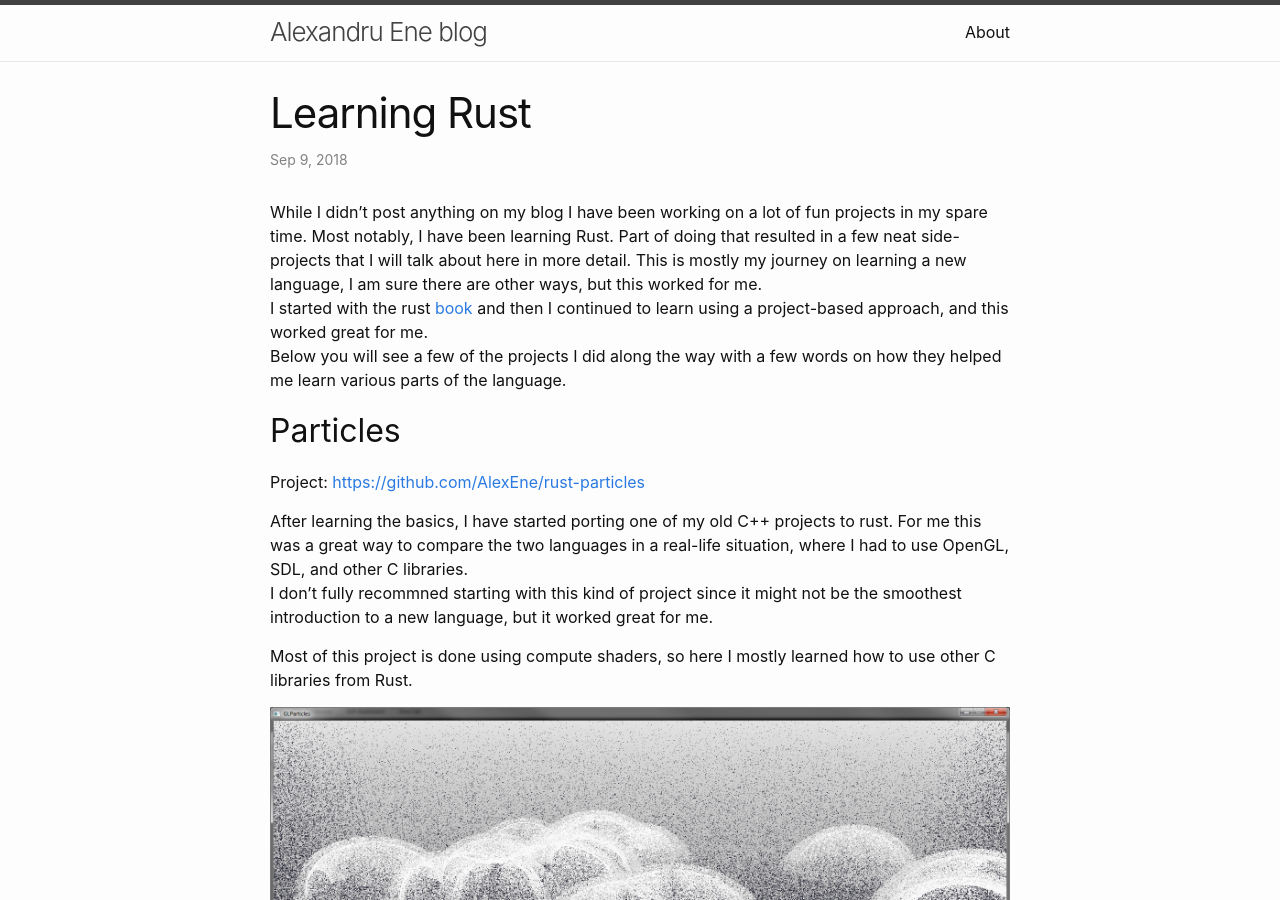
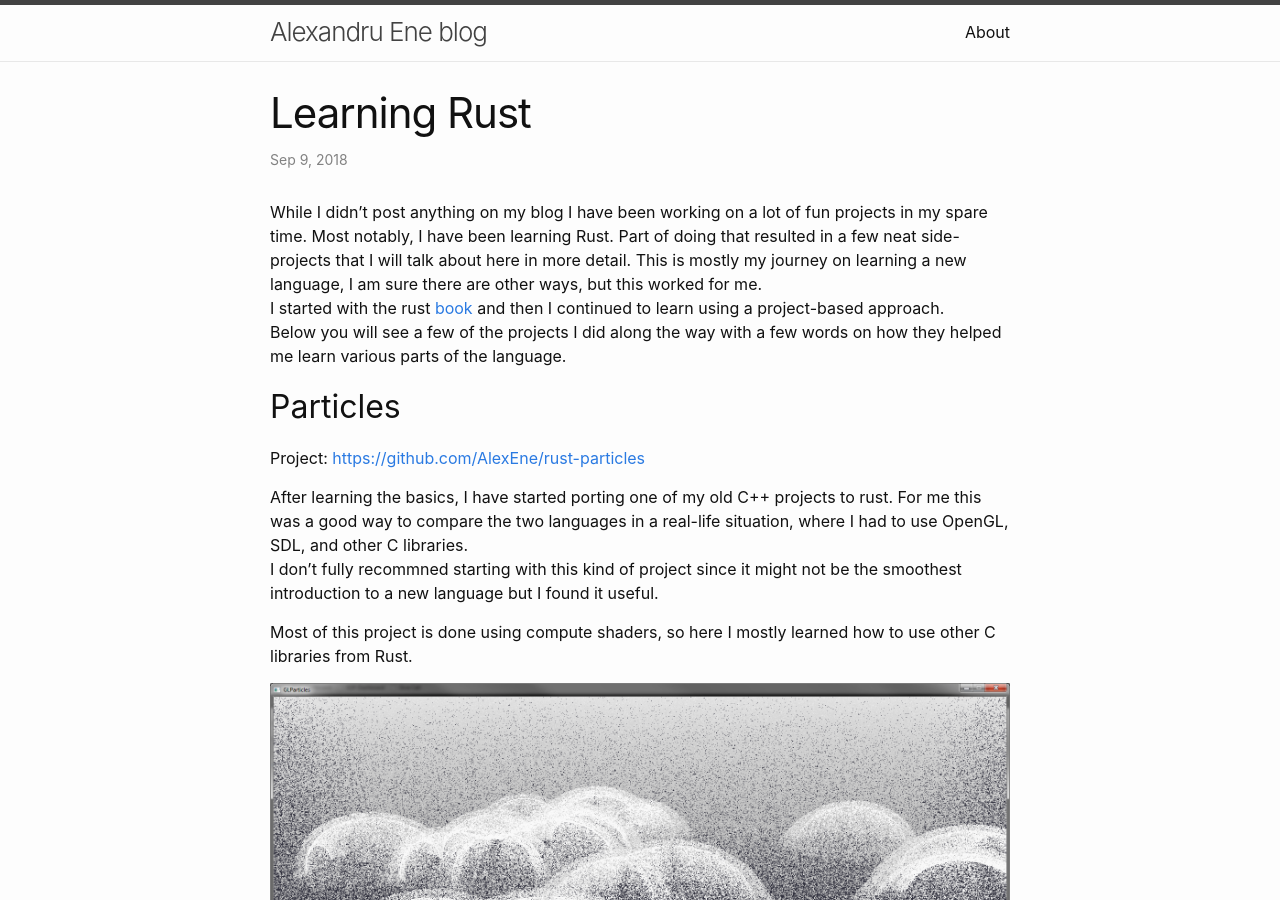
Before and after one commit to AlexEne/AlexEne.github.io, a Jekyll site: the page built from _posts/2018-09-09-Learning-rust.md, in a window 1280 px wide and 900 px high. Built offline with Jekyll 4.4.1, drawn with Linux system fonts in a browser that asks for light colours; some of the changed text lies outside the part shown.

Commit message:
Removed repetitive stuff

```diff
--- a/_posts/2018-09-09-Learning-rust.md
+++ b/_posts/2018-09-09-Learning-rust.md
@@ -4,15 +4,15 @@ layout: post
 
 While I didn't post anything on my blog I have been working on a lot of fun projects in my spare time. Most notably, I have been learning Rust. Part of doing that resulted in a few neat side-projects that I will talk about here in more detail.
 This is mostly my journey on learning a new language, I am sure there are other ways, but this worked for me.
-I started with the rust [book](https://doc.rust-lang.org/book/) and then I continued to learn using a project-based approach, and this worked great for me.
+I started with the rust [book](https://doc.rust-lang.org/book/) and then I continued to learn using a project-based approach.
 Below you will see a few of the projects I did along the way with a few words on how they helped me learn various parts of the language.
 
 ## Particles
 
 Project: [https://github.com/AlexEne/rust-particles](https://github.com/AlexEne/rust-particles)
 
-After learning the basics, I have started porting one of my old C++ projects to rust. For me this was a great way to compare the two languages in a real-life situation, where I had to use OpenGL, SDL, and other C libraries.
-I don't fully recommned starting with this kind of project since it might not be the smoothest introduction to a new language, but it worked great for me.
+After learning the basics, I have started porting one of my old C++ projects to rust. For me this was a good way to compare the two languages in a real-life situation, where I had to use OpenGL, SDL, and other C libraries.
+I don't fully recommned starting with this kind of project since it might not be the smoothest introduction to a new language but I found it useful.
 
 Most of this project is done using compute shaders, so here I mostly learned how to use other C libraries from Rust.
 
@@ -32,7 +32,7 @@ It's a lot of fun since you can find binaries for chip8 games that you can run i
 ## Advent of code
 
 [Advent of code](https://adventofcode.com/) is a programming competition running in at the end of the year, and it consists of daily challenges starting from 1 December to 25 December.
-This is great to learn about data structures, file I/O, string manipulation.
+This is can help you learn about data structures, file I/O, string manipulation.
 I don't have the solutions from last year, but I did finish quite a few of the challenges.
 It's really fun when more people are participating and you have a mini-leaderboard where you battle with your friends.
 
@@ -46,7 +46,7 @@ Project: [https://github.com/AlexEne/raytracing-rs](https://github.com/AlexEne/r
 This is a really popular topic nowdays, with new tech like RTX popping up. I stumbled upon the [Raytracing in one weekend](https://www.amazon.co.uk/gp/product/B01B5AODD8) book and this was another fun project that I did in rust, probably the first one where I used parallelism (using [rayon](https://github.com/rayon-rs/rayon)).
 You get to learn about multithreading, a bit of ray-sphere intersections, materials and basic raytracing theory.
 I highly recommend the following books: [Raytracing the next week](https://www.amazon.co.uk/Ray-Tracing-Next-Week-Minibooks-ebook/dp/B01CO7PQ8C/) and [Raytracing the rest of your life](https://www.amazon.co.uk/gp/product/B01DN58P8C/).
-Both have great information to get you started and then if you really are into this field, you can move on to [Physically Based Rendering from Theory to Implementation](https://www.amazon.co.uk/Physically-Based-Rendering-Theory-Implementation/dp/0123750792)
+Both have a lot of information to get you started and then if you really are into this field, you can move on to [Physically Based Rendering from Theory to Implementation](https://www.amazon.co.uk/Physically-Based-Rendering-Theory-Implementation/dp/0123750792)
 
 In this project I learned how threads work in rust and how pleasant and comforting is to get thread-related errors at compile time.
 
@@ -70,7 +70,7 @@ It uses the following libraries:
 - Rayon
 - and a few others
 
-ECS worked great for me and now I have a bunch of features at this early stage:
+ECS worked amazingly well for me and now I have a bunch of features at this early stage:
 - Terrain generation
 - Combat
 - Build tree
```
